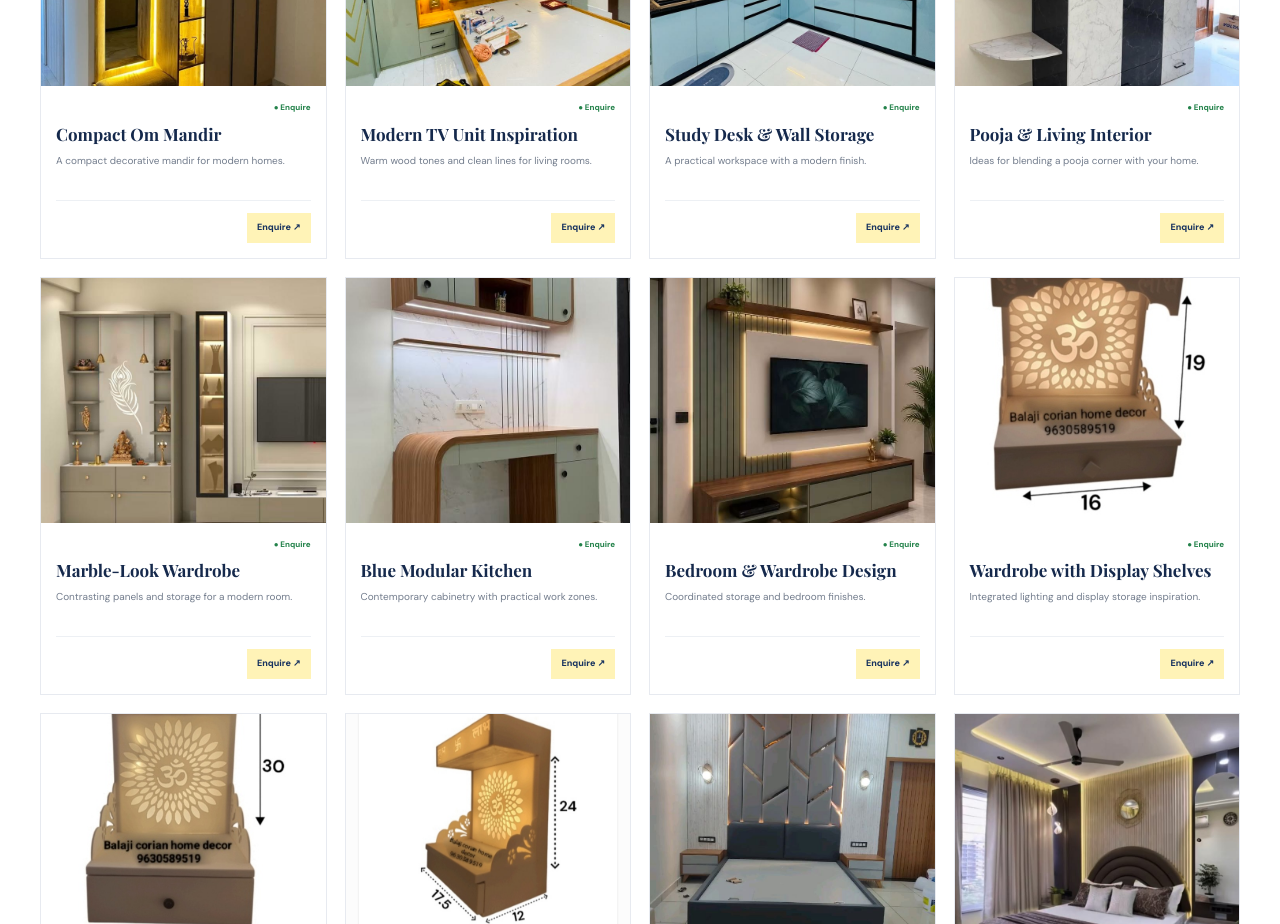
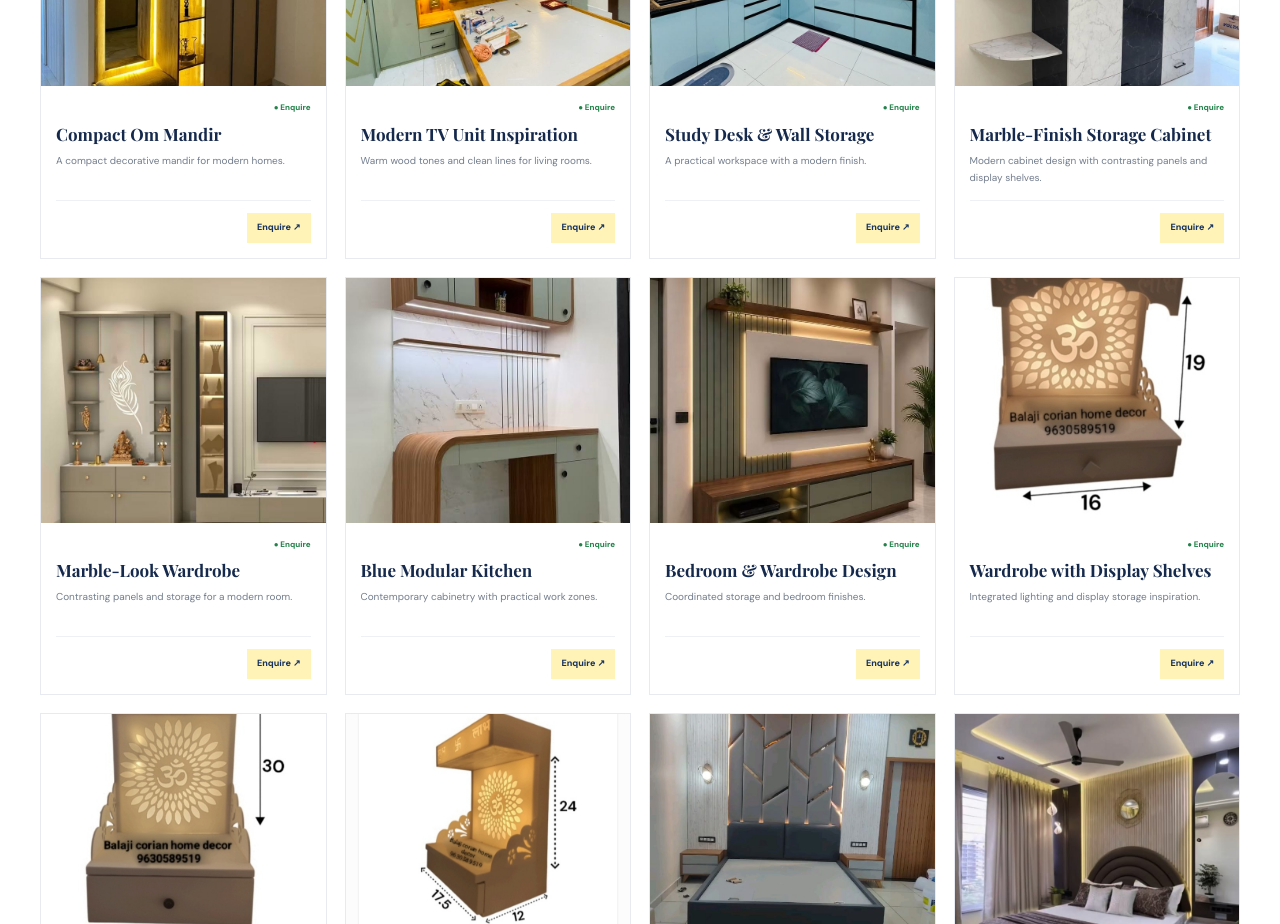
Before and after one commit to Chandankr2004/BalaCorianHomeDecor, a plain HTML site: page index.html in a window 1280 px wide. Shown: the part 2080-3004 px from the top of the page. Drawn offline with nearby package versions, Linux system fonts and the light colour scheme.

Commit message:
Correct storage cabinet product category and label

```diff
--- a/index.html
+++ b/index.html
@@ -122,9 +122,9 @@
             <a class="product-photo" href="assets/study-unit.jpeg" target="_blank" rel="noreferrer"><img src="assets/study-unit.jpeg" alt="Modern study desk and wall storage"></a>
             <div class="product-info"><div class="product-meta"><span class="available">● Enquire</span></div><h3>Study Desk & Wall Storage</h3><p>A practical workspace with a modern finish.</p><div class="product-bottom"><button class="enquire-btn" data-product="Study Desk & Wall Storage">Enquire ↗</button></div></div>
           </article>
-          <article class="product-card" data-category="interior">
-            <a class="product-photo" href="assets/pooja-interior.jpeg" target="_blank" rel="noreferrer"><img src="assets/pooja-interior.jpeg" alt="Pooja area integrated with living room interior"></a>
-            <div class="product-info"><div class="product-meta"><span class="available">● Enquire</span></div><h3>Pooja & Living Interior</h3><p>Ideas for blending a pooja corner with your home.</p><div class="product-bottom"><button class="enquire-btn" data-product="Pooja & Living Interior">Enquire ↗</button></div></div>
+          <article class="product-card" data-category="wardrobe">
+            <a class="product-photo" href="assets/pooja-interior.jpeg" target="_blank" rel="noreferrer"><img src="assets/pooja-interior.jpeg" alt="Marble-finish storage cabinet with shelves"></a>
+            <div class="product-info"><div class="product-meta"><span class="available">● Enquire</span></div><h3>Marble-Finish Storage Cabinet</h3><p>Modern cabinet design with contrasting panels and display shelves.</p><div class="product-bottom"><button class="enquire-btn" data-product="Marble-Finish Storage Cabinet">Enquire ↗</button></div></div>
           </article>
           <article class="product-card" data-category="wardrobe">
             <a class="product-photo" href="assets/wardrobe-marble.jpeg" target="_blank" rel="noreferrer"><img src="assets/wardrobe-marble.jpeg" alt="Black and white marble-look wardrobe"></a>
```
